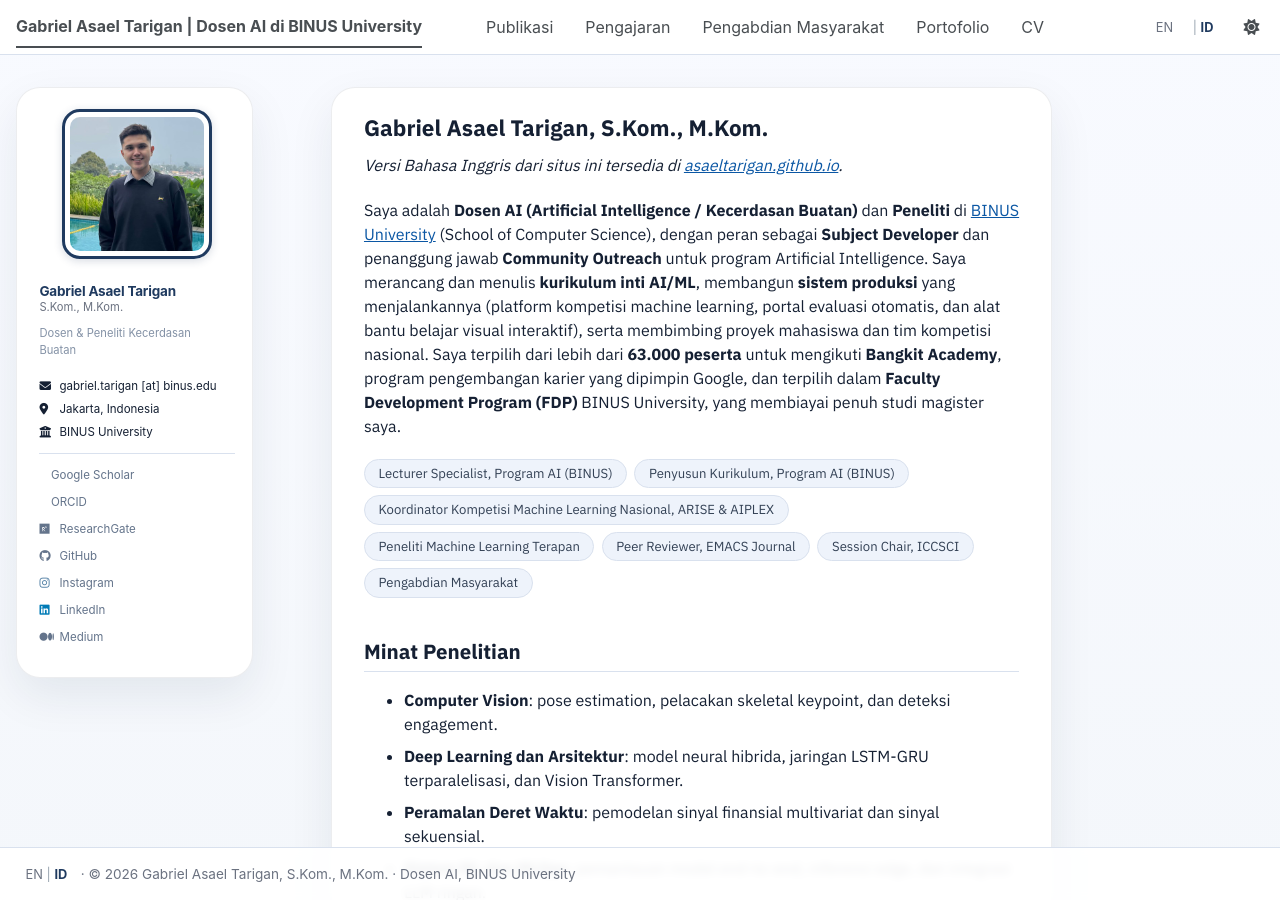
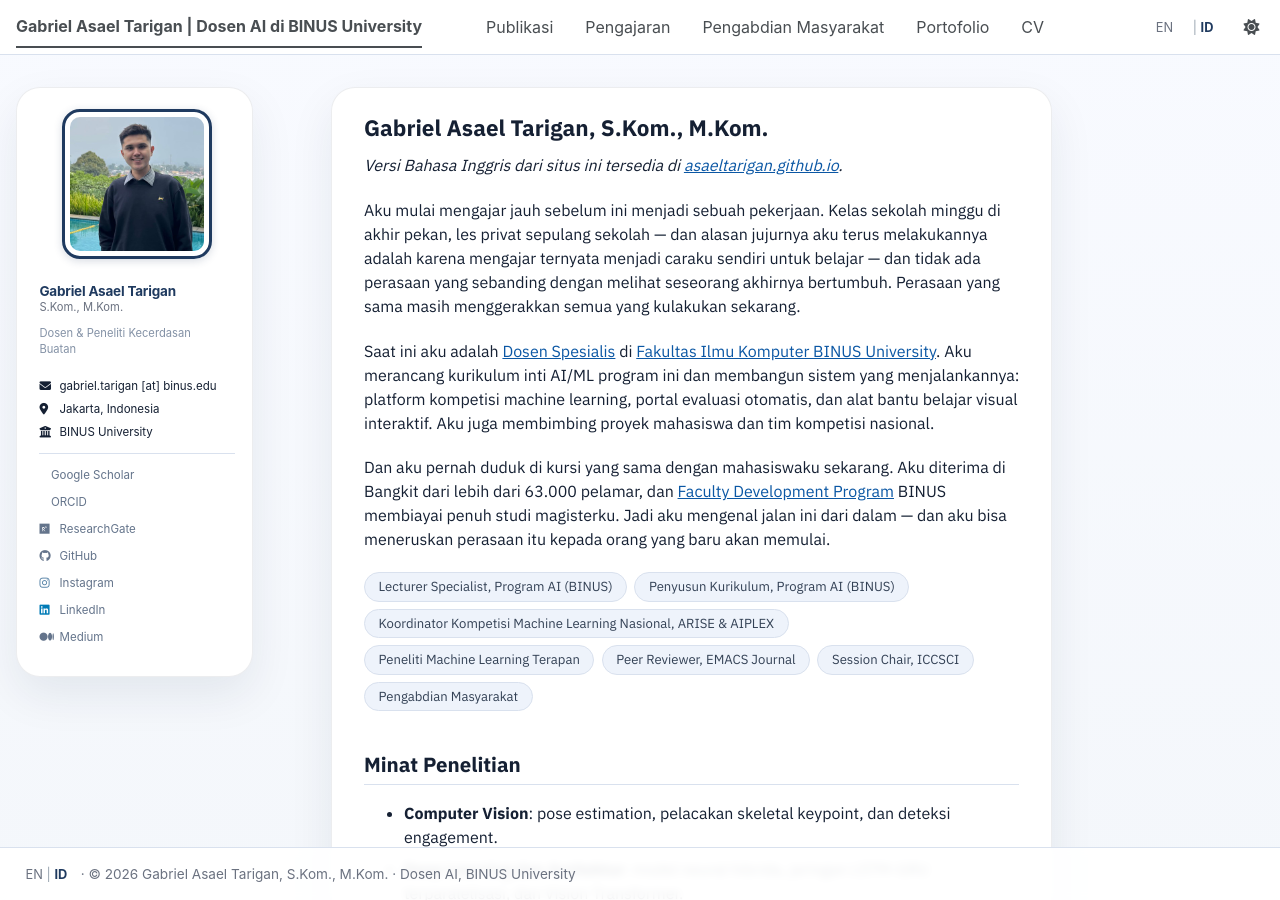
Before and after one commit to asaeltarigan/id, a Jekyll site: the page built from _pages/about.md, in a window 1280 px wide and 900 px high. Built offline with Jekyll 4.4.1, drawn with Linux system fonts in a browser that asks for light colours; a style sheet for code colours, icons or effects is not loaded.

Commit message:
Humanize ID bio (Indonesian, matching EN)

```diff
--- a/_pages/about.md
+++ b/_pages/about.md
@@ -10,7 +10,11 @@ redirect_from:
 
 *Versi Bahasa Inggris dari situs ini tersedia di [asaeltarigan.github.io](https://asaeltarigan.github.io/).*
 
-Saya adalah **Dosen AI (Artificial Intelligence / Kecerdasan Buatan)** dan **Peneliti** di [BINUS University](https://www.binus.ac.id) (School of Computer Science), dengan peran sebagai **Subject Developer** dan penanggung jawab **Community Outreach** untuk program Artificial Intelligence. Saya merancang dan menulis **kurikulum inti AI/ML**, membangun **sistem produksi** yang menjalankannya (platform kompetisi machine learning, portal evaluasi otomatis, dan alat bantu belajar visual interaktif), serta membimbing proyek mahasiswa dan tim kompetisi nasional. Saya terpilih dari lebih dari **63.000 peserta** untuk mengikuti **Bangkit Academy**, program pengembangan karier yang dipimpin Google, dan terpilih dalam **Faculty Development Program (FDP)** BINUS University, yang membiayai penuh studi magister saya.
+Aku mulai mengajar jauh sebelum ini menjadi sebuah pekerjaan. Kelas sekolah minggu di akhir pekan, les privat sepulang sekolah — dan alasan jujurnya aku terus melakukannya adalah karena mengajar ternyata menjadi caraku sendiri untuk belajar — dan tidak ada perasaan yang sebanding dengan melihat seseorang akhirnya bertumbuh. Perasaan yang sama masih menggerakkan semua yang kulakukan sekarang.
+
+Saat ini aku adalah [Dosen Spesialis](https://socs.binus.ac.id/artificial-intelligence/people/gabriel-asael-tarigan-s-kom-m-kom/) di [Fakultas Ilmu Komputer BINUS University](https://www.binus.ac.id). Aku merancang kurikulum inti AI/ML program ini dan membangun sistem yang menjalankannya: platform kompetisi machine learning, portal evaluasi otomatis, dan alat bantu belajar visual interaktif. Aku juga membimbing proyek mahasiswa dan tim kompetisi nasional.
+
+Dan aku pernah duduk di kursi yang sama dengan mahasiswaku sekarang. Aku diterima di Bangkit dari lebih dari 63.000 pelamar, dan [Faculty Development Program](https://www.binus.ac.id) BINUS membiayai penuh studi magisterku. Jadi aku mengenal jalan ini dari dalam — dan aku bisa meneruskan perasaan itu kepada orang yang baru akan memulai.
 
 <ul class="role-chips">
 <li>Lecturer Specialist, Program AI (BINUS)</li>
```
